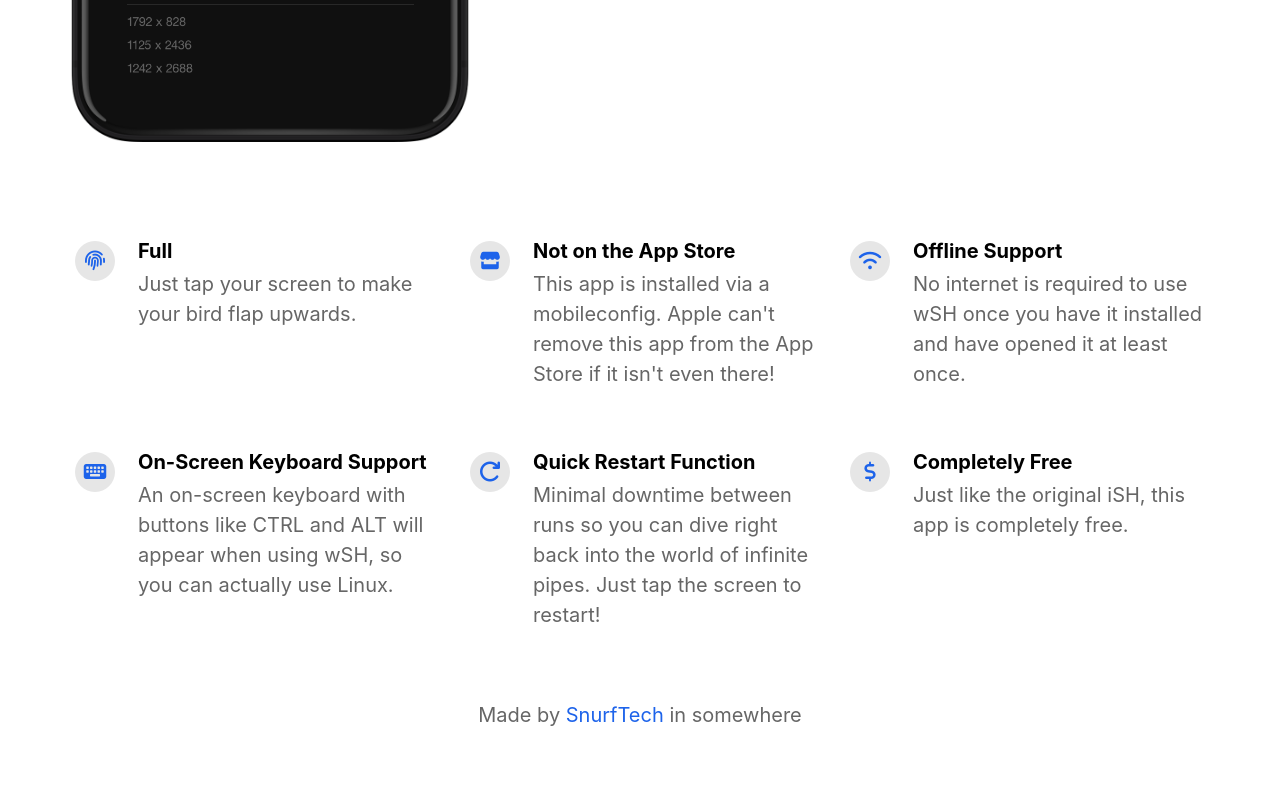
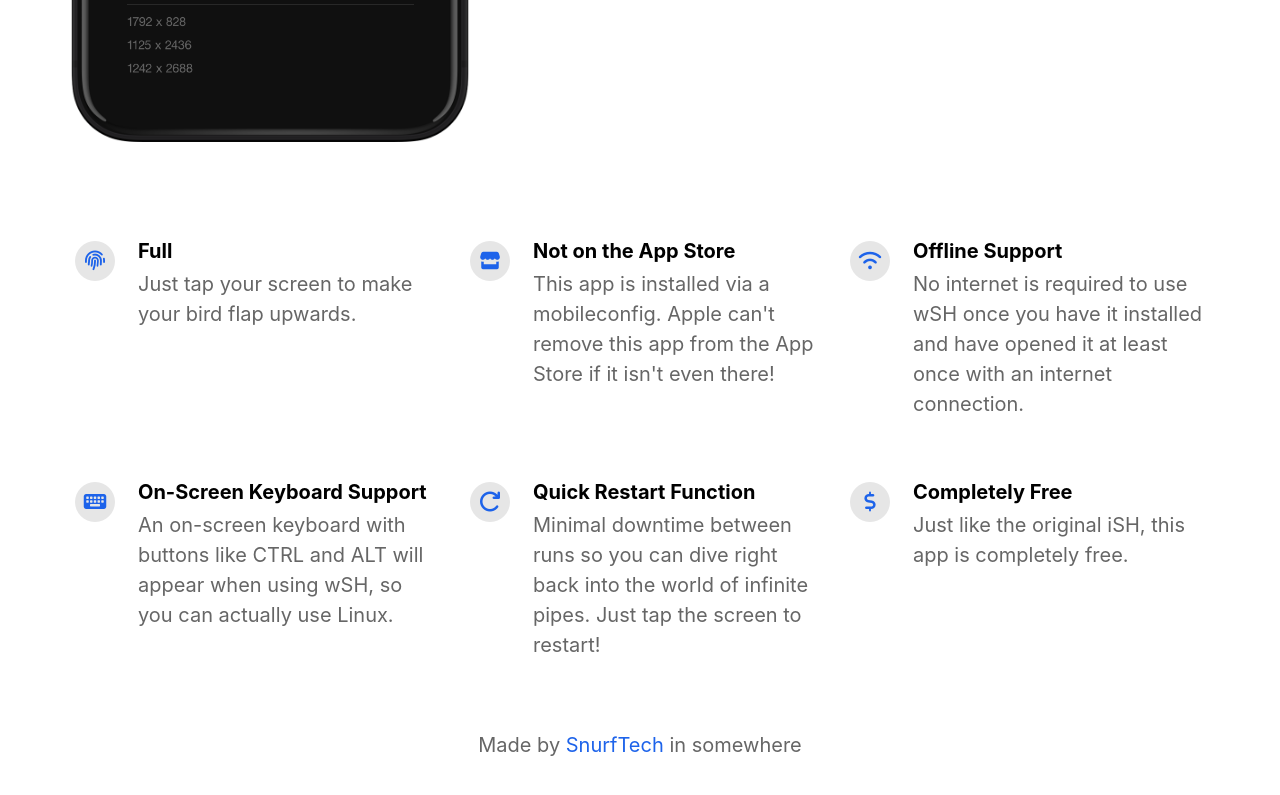
Before and after one commit to SnurfTech/wSH, a Jekyll site: the page built from index.html, in a window 1280 px wide and 900 px high, scrolled down 843 px. Shown: the top 795 px of the window. Built offline with Jekyll 4.4.1, drawn with Linux system fonts in a browser that asks for light colours; nearby versions of some CDN libraries.

Commit message:
Update _config.yml

```diff
--- a/_config.yml
+++ b/_config.yml
@@ -47,7 +47,7 @@
     fontawesome_icon_name                 : store
 
   - title                                 : Offline Support
-    description                           : No internet is required to use wSH once you have it installed and have opened it at least once.
+    description                           : No internet is required to use wSH once you have it installed and have opened it at least once with an internet connection.
     fontawesome_icon_name                 : wifi
 
   - title                                 : On-Screen Keyboard Support
```
